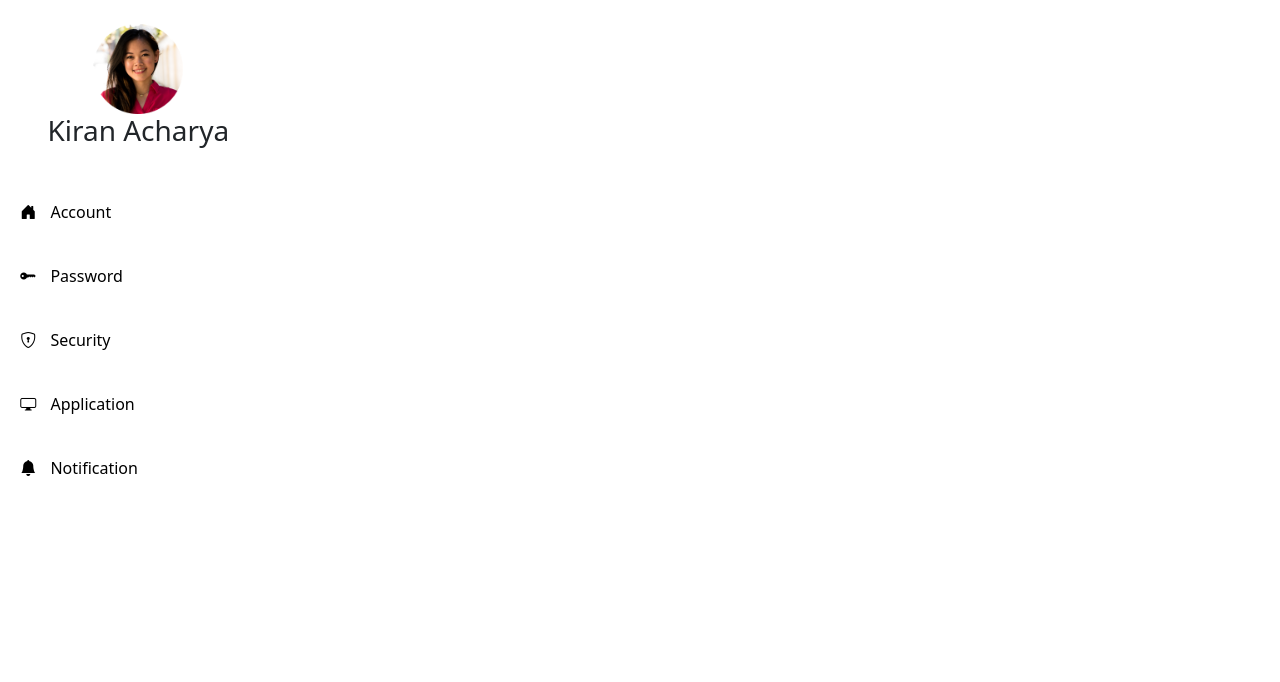
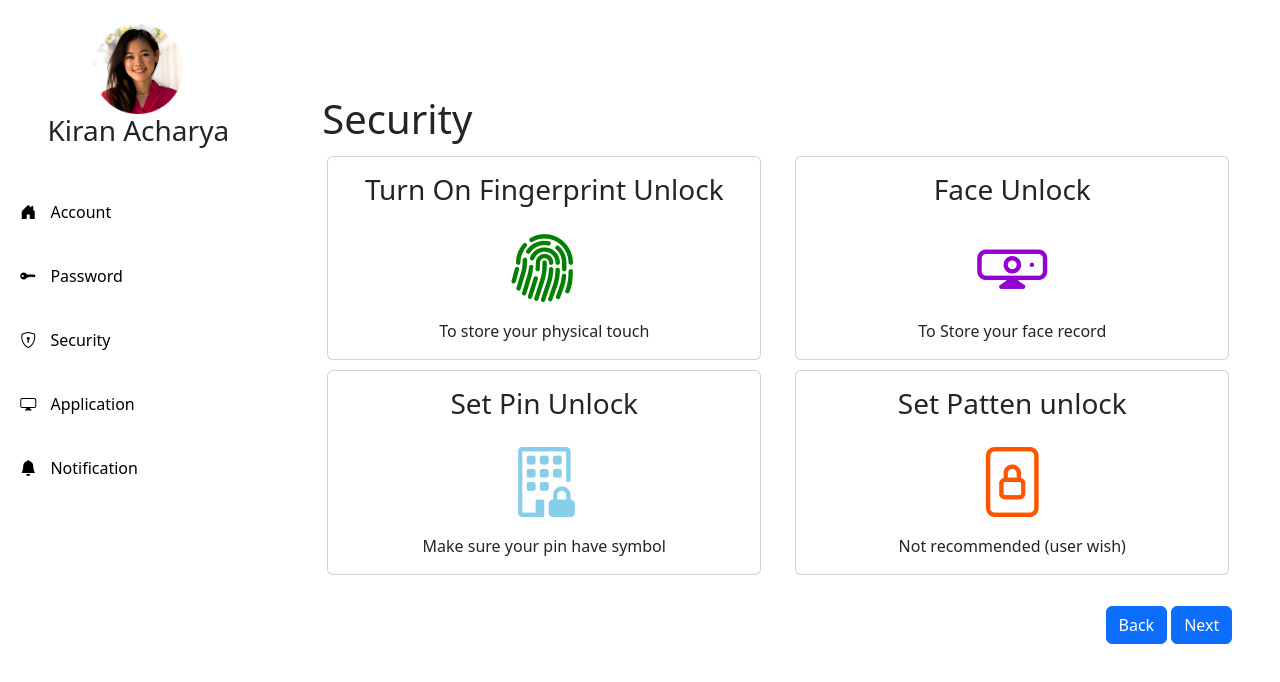
Before and after one commit to Ashokan-soft/Test, an Angular app: page /security in a window 1280 px wide. Shown: the top 682 px of the page. Built offline with nearby package versions, Linux system fonts and the light colour scheme.

Commit message:
-m security comit time 2.35

```diff
--- a/src/app/account/account.component.scss
+++ b/src/app/account/account.component.scss
@@ -0,0 +1,3 @@
+.container{
+    margin-top: 10%;
+}
--- a/src/app/application/application.component.html
+++ b/src/app/application/application.component.html
@@ -1,6 +1,9 @@
 <br>
 <br>
-<div class="container-fluid text-center">
+<div class="container text-center">
+
+  <h2 style="text-align: left;">Applications</h2>
+  <br>
     <!-- card 1 row 1-->
     <div class="row">
       <div class="col-lg-6 col-md-6 col-sm-12">
--- a/src/app/application/application.component.scss
+++ b/src/app/application/application.component.scss
@@ -9,3 +9,6 @@
 .btn{
     margin: 2px;
 }
+.container{
+    margin-top: 5%;
+}
--- a/src/app/notification/notification.component.html
+++ b/src/app/notification/notification.component.html
@@ -1 +1,7 @@
 <p>notification works!</p>
+<div class="container">
+
+
+
+    <button type="navi" class="btn btn-primary" style="float:right;" routerLink="/application">Back</button>
+</div>
--- a/src/app/notification/notification.component.scss
+++ b/src/app/notification/notification.component.scss
@@ -0,0 +1,3 @@
+.container{
+    margin-top: 10%;
+}
--- a/src/app/password/password.component.scss
+++ b/src/app/password/password.component.scss
@@ -1,3 +1,6 @@
 .btn{
     margin: 2px;
 }
+.container{
+    margin-top: 10%;
+}
--- a/src/app/security/security.component.html
+++ b/src/app/security/security.component.html
@@ -1,3 +1,57 @@
-<div >
+<br>
+<br>
+
+<div class="container text-center">
+    <h1 style="text-align: left;">Security</h1>
+    <!-- card 1 row 1-->
+    <div class="row">
+      <div class="col-lg-6 col-md-6 col-sm-12">
+        <div class="card">
+          <div class="card-body">
+            <h3 class="card-title">Turn On Fingerprint Unlock</h3>
+            <i class="bi bi-fingerprint" style="color:green;"></i>
+            <p class="card-text">To store your physical touch</p>
+          </div>
+        </div>
+      </div>
+
+      <div class="col-lg-6 col-md-6 col-sm-12">
+        <div class="card">
+          <div class="card-body">
+            <h3 class="card-title">Face Unlock</h3>
+            <i class="bi bi-webcam"style="color:darkviolet;"></i>
+            <p class="card-text">To Store your face record</p>
+          </div>
+        </div>
+      </div>
+    </div>
+    <!-- 2nd card row 2 -->
+    <div class="row">
+      <div class="col-lg-6 col-md-6 col-sm-12">
+        <div class="card">
+          <div class="card-body">
+            <h3 class="card-title">Set Pin Unlock</h3>
+            <!-- <i class="bi bi-keyboard-fill"></i> -->
+            <i class="bi bi-building-lock"style="color:skyblue;"></i>
+            <p class="card-text">Make sure your pin have symbol</p>
+          </div>
+        </div>
+      </div>
+      <div class="col-lg-6 col-md-6 col-sm-12">
+        <div class="card">
+          <div class="card-body">
+            <h3 class="card-title">Set Patten unlock</h3>
+            <i class="bi bi-file-lock"style="color: rgb(255, 85, 0);"></i>
+            <!-- <i class="bi bi-sim"></i> -->
+            <p class="card-text">Not recommended (user wish)</p>
+          </div>
+        </div>
+      </div>
+    </div>
+    <br>
+    <!-- page navigation -->
+        <button type="navi" class="btn btn-primary" style="float:right;" routerLink="/application">Next</button>
+
+        <button type="navi" class="btn btn-primary" style="float:right;" routerLink="/password">Back</button>
 
 </div>
--- a/src/app/security/security.component.scss
+++ b/src/app/security/security.component.scss
@@ -0,0 +1,25 @@
+.bi{
+    font-size: 70px;
+
+}
+.card{
+    margin: 5px;
+}
+.card:hover{
+    // font-size: xx-large;
+    // transition: 1s;
+    // zoom: 100%;
+
+    transition-duration: 1ms;
+
+    cursor: pointer;
+    background-color: rgb(227, 229, 234);
+    // color: white;
+
+}
+.btn{
+    margin: 2px;
+}
+.container{
+    margin-top: 5%;
+}
```
